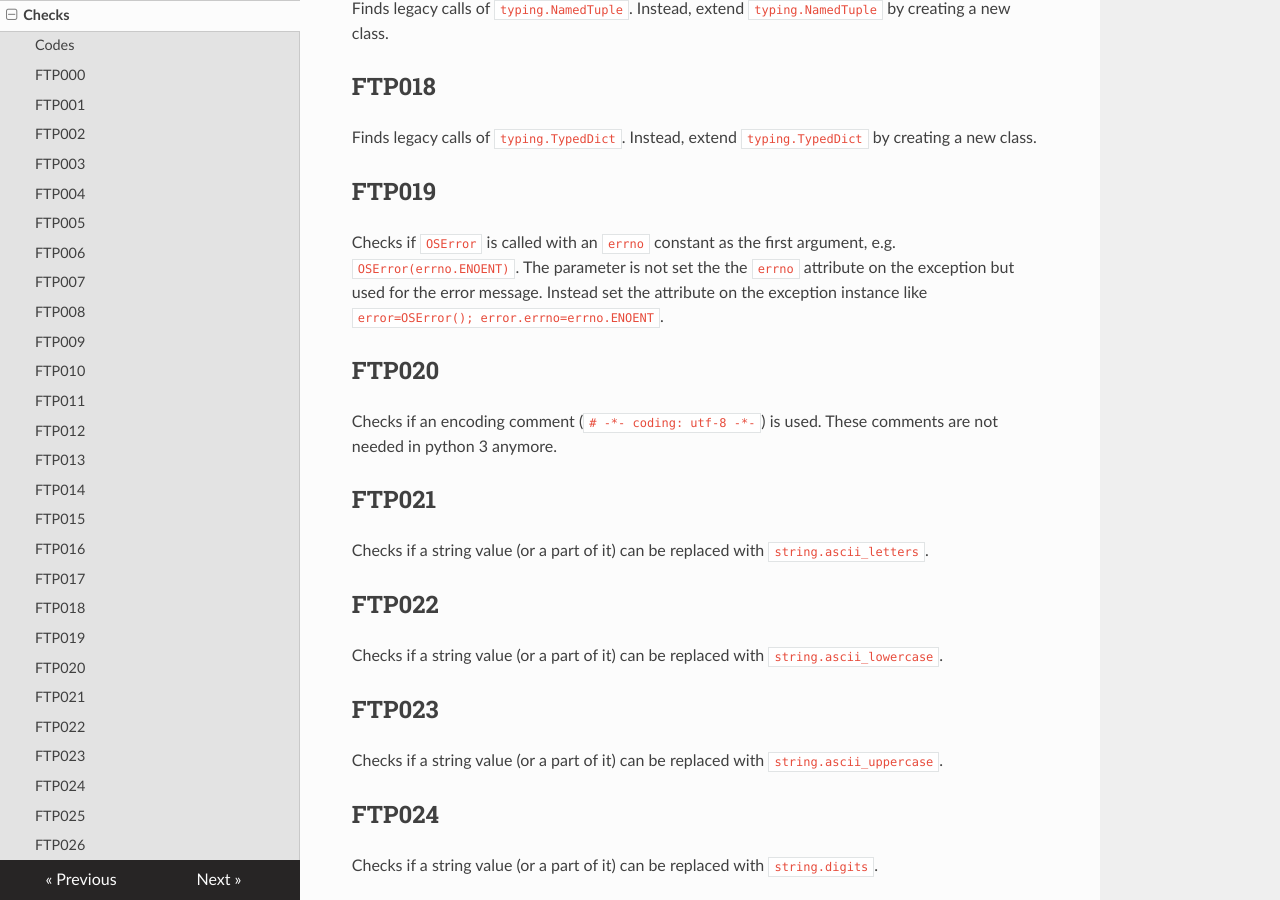
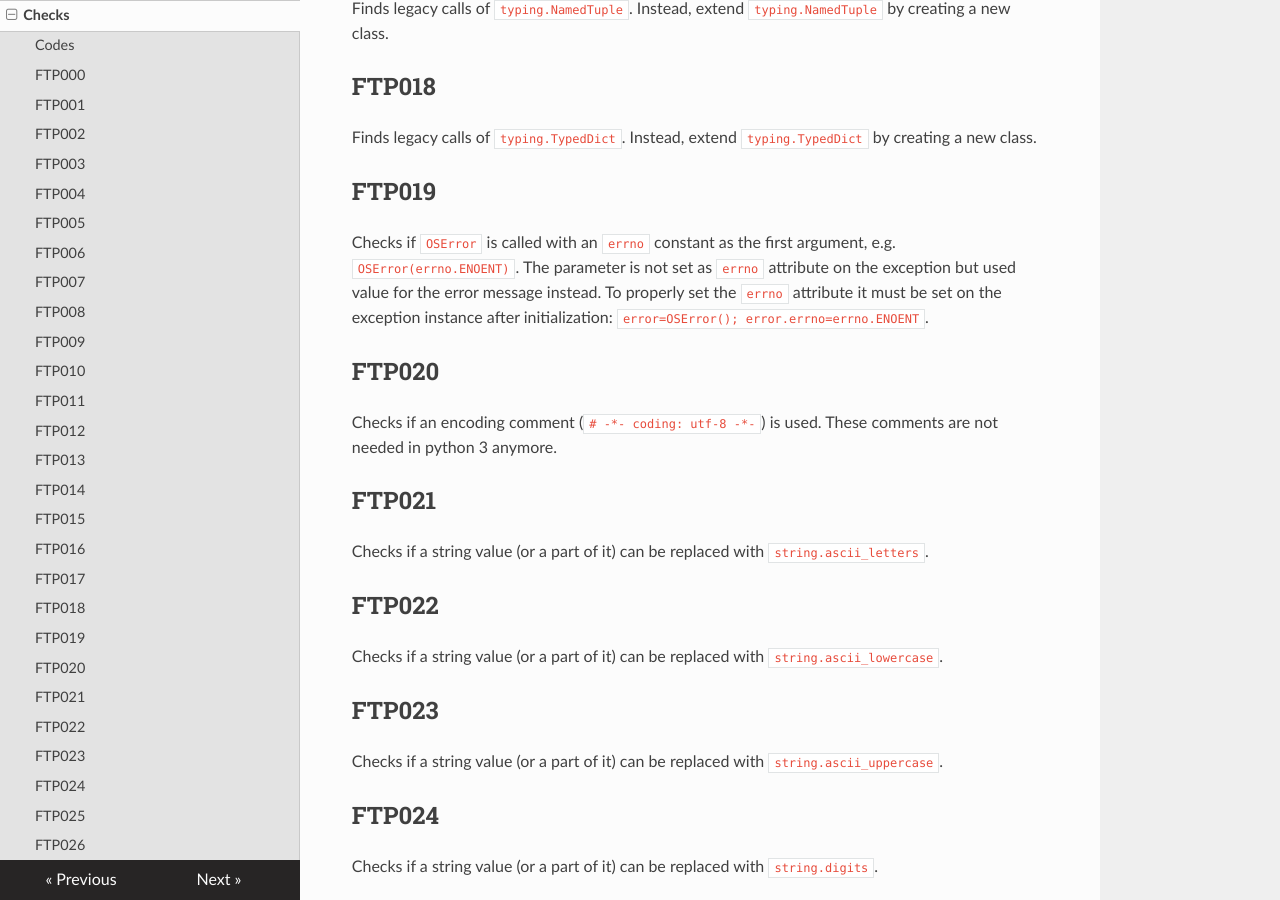
Before and after one commit to SAP/flake8-tergeo, an MkDocs documentation site: the page built from docs/checks.md, in a window 1280 px wide and 900 px high, scrolled down 2686 px. Built offline with MkDocs 1.6.1, drawn with Linux system fonts in a browser that asks for light colours; nearby versions of some CDN libraries.

Commit message:
Apply suggestions from code review
Co-authored-by: Max Höhl <43786929+whme@users.noreply.github.com>

```diff
--- a/docs/checks.md
+++ b/docs/checks.md
@@ -97,8 +97,8 @@ Instead, extend `typing.TypedDict` by creating a new class.
 
 ## FTP019
 Checks if `OSError` is called with an `errno` constant as the first argument, e.g. `OSError(errno.ENOENT)`.
-The parameter is not set the the `errno` attribute on the exception but used for the error message.
-Instead set the attribute on the exception instance like `error=OSError(); error.errno=errno.ENOENT`.
+The parameter is not set as `errno` attribute on the exception but used value for the error message instead.
+To properly set the `errno` attribute it must be set on the exception instance after initialization: `error=OSError(); error.errno=errno.ENOENT`.
 
 ## FTP020
 Checks if an encoding comment (`# -*- coding: utf-8 -*-`) is used.
```
Also changed, not shown: 1 other file.
